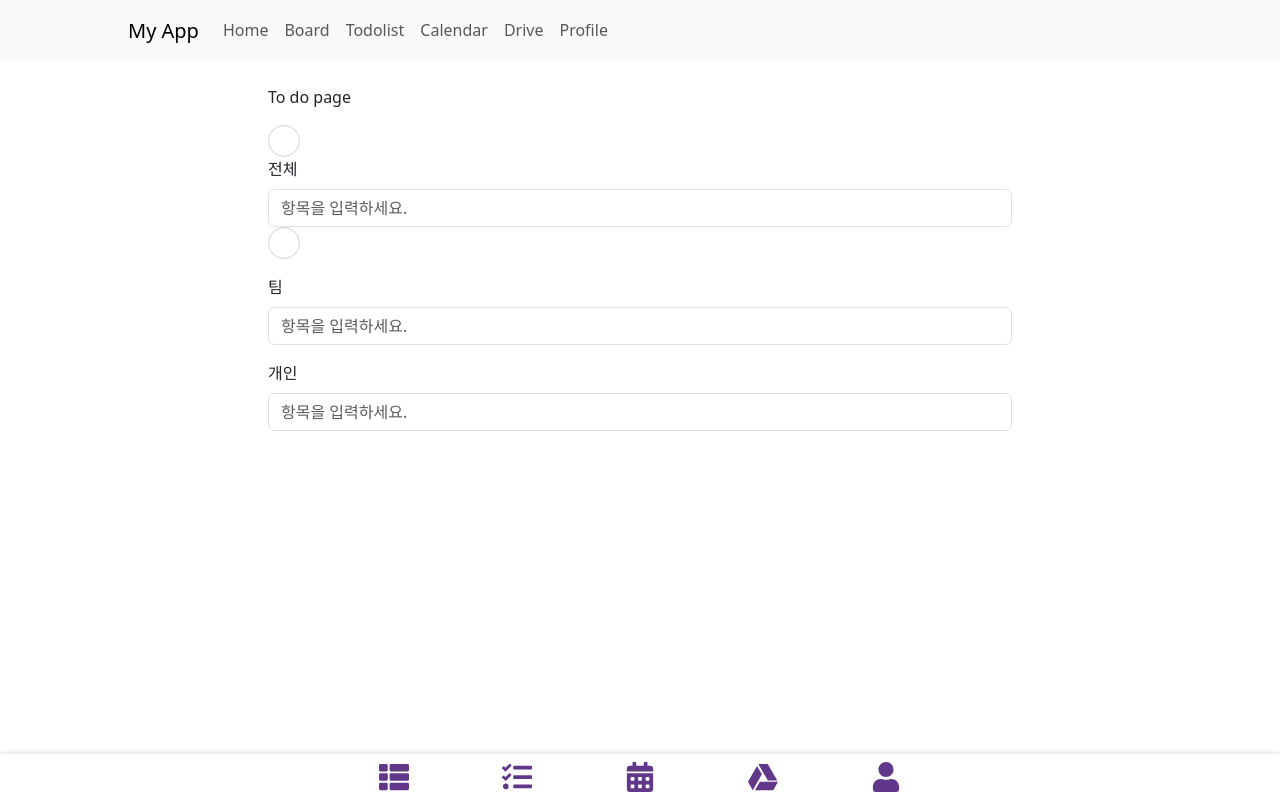
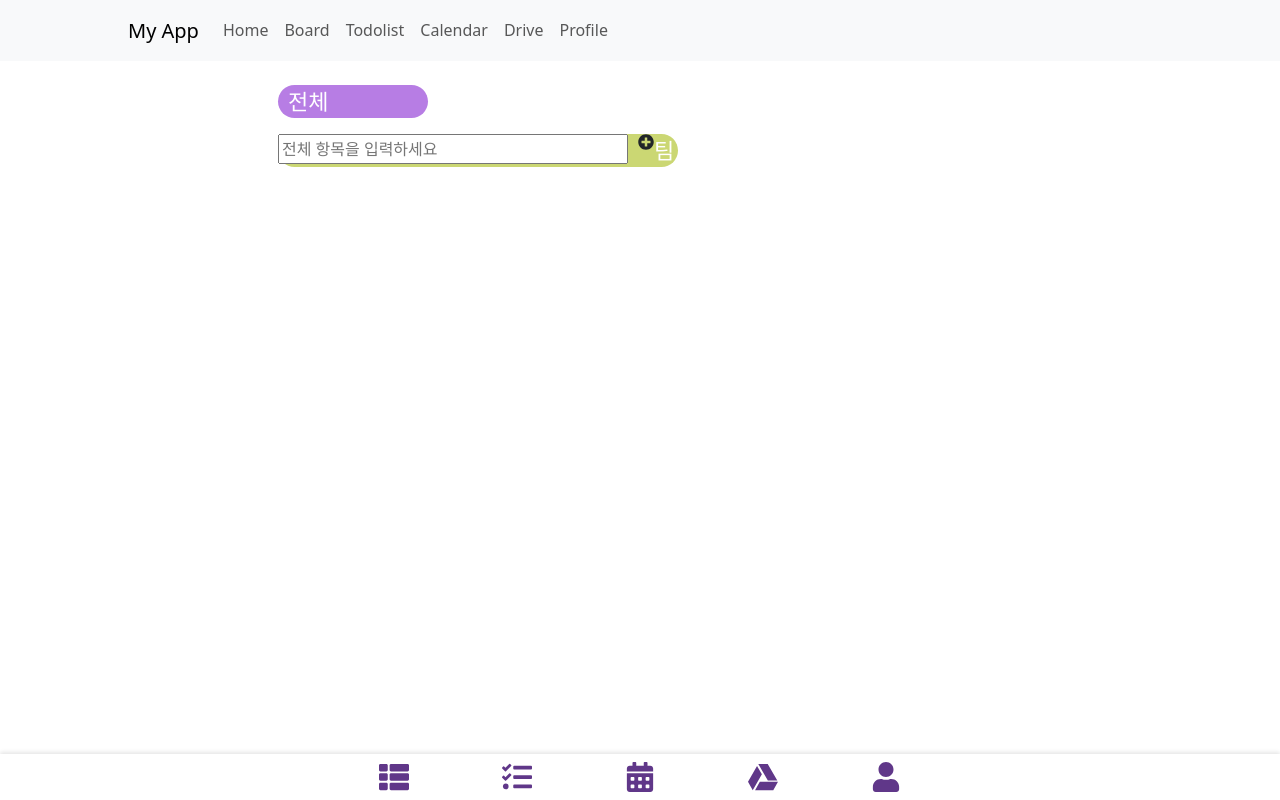
Before and after one commit to LuceteProject/front_web, a React (Create React App) app: page /todolist in a window 1280 px wide. Built offline with nearby package versions, Linux system fonts and the light colour scheme.

Commit message:
💩 Todolist 수정 중

```diff
--- a/src/pages/Todolist.tsx
+++ b/src/pages/Todolist.tsx
@@ -1,37 +1,200 @@
-import React, { useState } from "react";
+import React, { useState, useEffect } from "react";
+import { IoNotificationsOutline } from "react-icons/io5";
 
 import "../styles/Todo.css"; // Board.css 파일에서 추가적인 스타일을 정의합니다.
-
+import { BrowserRouter as Router, Route } from "react-router-dom";
+import {
+  FaPlusCircle,
+  FaRegCheckCircle,
+  FaRegCircle,
+  FaTimes,
+} from "react-icons/fa";
 import { Container, Form } from "react-bootstrap";
-
-interface TodoItem {
-  id: number;
+interface Todo {
+  id: string;
   text: string;
   completed: boolean;
-  type: string;
+  category: string;
+  check: boolean;
 }
 
 function Page() {
+  const [todos, setTodos] = useState<Todo[]>([]);
+  const [newTodoAll, setNewTodoAll] = useState("");
+  const [newTodoTeam, setNewTodoTeam] = useState("");
+  const [newTodoPersonal, setNewTodoPersonal] = useState("");
+  const [category, setCategory] = useState("전체");
+  const [checked, setChecked] = useState(false);
+
+  const handleAddTodo = () => {
+    let newTodo = "";
+    if (category === "전체") {
+      newTodo = newTodoAll;
+      setNewTodoAll("");
+    } else if (category === "팀") {
+      newTodo = newTodoTeam;
+      setNewTodoTeam("");
+    } else if (category === "개인") {
+      newTodo = newTodoPersonal;
+      setNewTodoPersonal("");
+    }
+
+    if (newTodo) {
+      const newTodoItem: Todo = {
+        id: Date.now().toString(),
+        text: newTodo,
+        completed: false,
+        category: category,
+        check: false,
+      };
+      setTodos([...todos, newTodoItem]);
+    }
+  };
+
+  const Checked = (id: string) => {
+    const updatedTodos = todos.map((todo) =>
+      todo.id === id ? { ...todo, check: !todo.check } : todo
+    );
+    setTodos(updatedTodos);
+  };
+
+  const handleToggleTodo = (id: string) => {
+    const updatedTodos = todos.map((todo) =>
+      todo.id === id ? { ...todo, completed: !todo.completed } : todo
+    );
+    setTodos(updatedTodos);
+  };
+
+  const handleDeleteTodo = (id: string) => {
+    const updatedTodos = todos.filter((todo) => todo.id !== id);
+    setTodos(updatedTodos);
+  };
+
+  const AllItem = ({ item }: { item: Todo }) => (
+    <div>
+      <div>{item.text}</div>
+
+      <div onClick={() => Checked(item.id)}>
+        <FaRegCircle size={25} color="#B77DE4" />
+        <FaRegCheckCircle color="#B77De4" />{" "}
+      </div>
+      <div onClick={() => handleDeleteTodo(item.id)}>
+        <FaTimes name="close" size={25} color="red" />
+      </div>
+      <div
+        style={{
+          borderBottomColor: "#B77DE4",
+          borderBottomWidth: 1,
+        }}
+      />
+    </div>
+  );
+  const TeamItem = ({ item }: { item: Todo }) => (
+    <div>
+      <div>
+        <div>{item.text}</div>
+
+        <div onClick={() => Checked(item.id)}>
+          <FaRegCircle size={25} color="#B77DE4" />
+          <FaRegCheckCircle color="#B77De4" />
+          <div />
+        </div>
+        <div onClick={() => handleDeleteTodo(item.id)}>
+          <FaTimes name="close" size={25} color="red" />
+        </div>
+      </div>
+      <div
+        style={{
+          borderBottomColor: "#CBD773",
+          borderBottomWidth: 1,
+        }}
+      />
+    </div>
+  );
+  const PersonalItem = ({ item }: { item: Todo }) => (
+    <div>
+      <div>
+        <div>{item.text}</div>
+
+        <div onClick={() => Checked(item.id)}>
+          <FaRegCircle size={25} color="#B77DE4" />
+          <FaRegCheckCircle color="#B77De4" />
+        </div>
+        <div onClick={() => handleDeleteTodo(item.id)}>
+          <FaTimes name="close" size={25} color="red" />
+        </div>
+      </div>
+      <div
+        style={{
+          borderBottomColor: "#CA6D68",
+          borderBottomWidth: 1,
+        }}
+      />
+    </div>
+  );
+
   return (
     <Container className="mt-4">
-      <p> To do page</p>
-      <div className="check-circle" />
+      <div style={{ flex: 1, backgroundColor: "#fff" }}>
+        <div style={{ margin: 10, width: "400px", height: "300px" }}>
+          {/* 전체 투두리스트 */}
+          <div
+            style={{
+              backgroundColor: "#B77DE4",
+              borderRadius: 50,
+              marginRight: 250,
+              marginBottom: 5,
+              marginTop: 15,
 
-      <Form>
-        <Form.Group className="mb-3" controlId="formAll">
-          <Form.Label>전체</Form.Label>
-          <Form.Control type="text" placeholder="항목을 입력하세요." />
-          <div className="check-circle" />
-        </Form.Group>
-        <Form.Group className="mb-3" controlId="formTeam">
-          <Form.Label>팀</Form.Label>
-          <Form.Control type="text" placeholder="항목을 입력하세요." />
-        </Form.Group>
-        <Form.Group className="mb-3" controlId="formIndividual">
-          <Form.Label>개인</Form.Label>
-          <Form.Control type="text" placeholder="항목을 입력하세요." />
-        </Form.Group>
-      </Form>
+            }}
+            className="todo-category"
+          >
+            <p style={{ fontSize: 22, color: "#fff", paddingLeft: 10 }}>전체</p>
+          </div>
+          <div>
+            <input
+              style={{ float: "left", marginRight: "10px", width: "350px" }}
+              type="text"
+              placeholder="전체 항목을 입력하세요"
+              value={newTodoAll}
+              onChange={(e) => setNewTodoAll(e.target.value)}
+              onKeyDown={(e) => e.key === "Enter" && handleAddTodo()}
+            />
+            <FaPlusCircle
+              style={{ float: "left" }}
+              onClick={() => {
+                handleAddTodo();
+                setCategory("전체");
+              }}
+            />
+          </div>
+
+          <div>
+            {todos
+              .filter((todo) => todo.category === "전체")
+              .map((item) => (
+                <AllItem key={item.id} item={item} />
+              ))}
+          </div>
+
+          {/* 팀 투두리스트 */}
+          <div
+            style={{
+              backgroundColor: "#CBD773",
+              borderRadius: 50,
+              marginRight: 250,
+              alignItems: "center",
+              marginBottom: 5,
+              marginTop: 15,
+              width: "400px",
+            }}
+          >
+            <p style={{ fontSize: 22, color: "#fff" }}>팀</p>
+          </div>
+
+          {/* ... (팀과 개인 투두리스트에 대한 변경) */}
+        </div>
+      </div>
     </Container>
   );
 }
```
